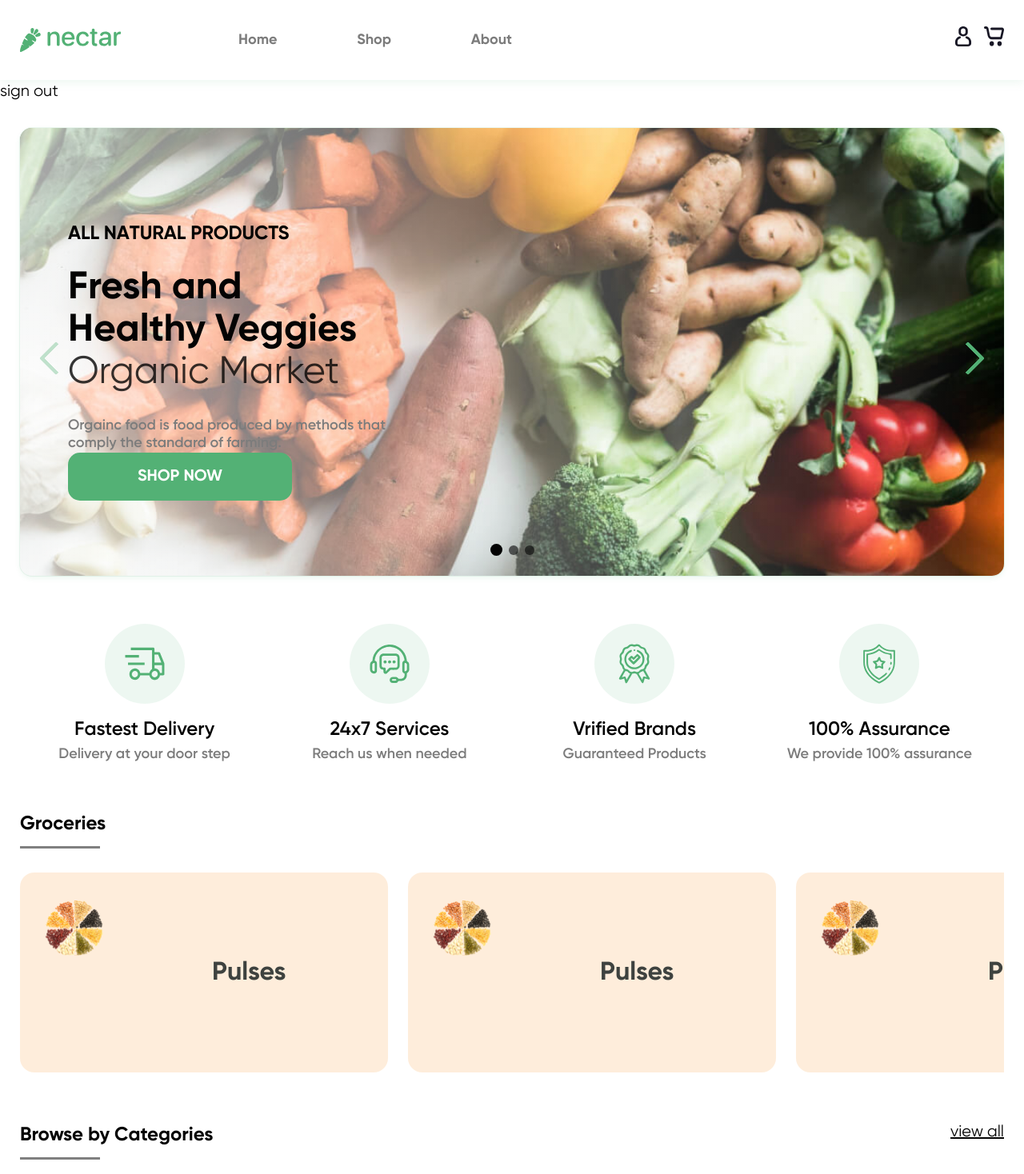
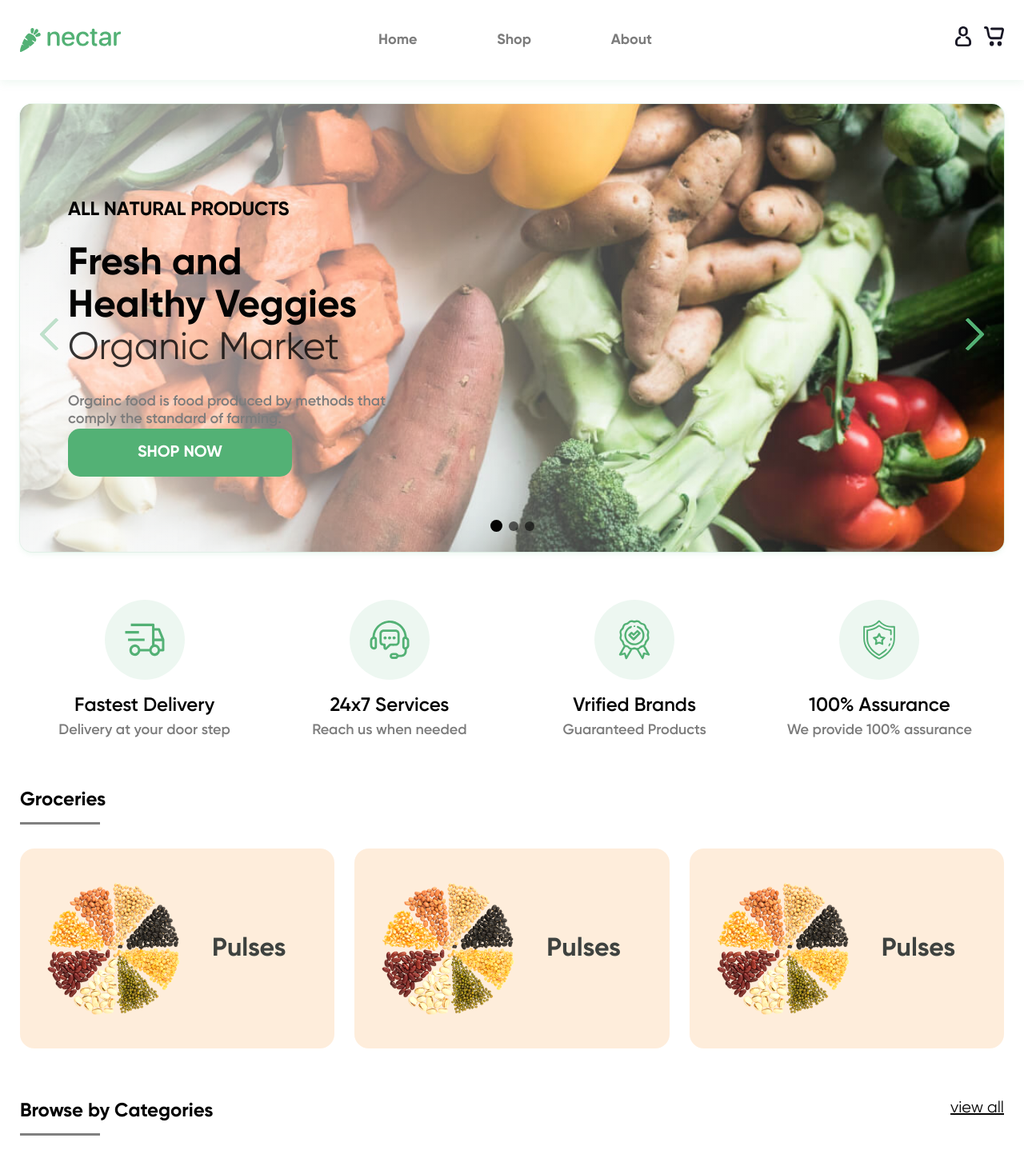
Before and after one commit to imMahmoudKamal/online-groceries, a Vue app: page / in a window 1280 px wide. Shown: the top 1468 px of the page at 80% size. Built offline with nearby package versions, Linux system fonts and the light colour scheme.

Commit message:
sign out icon

```diff
--- a/src/components/GroceriesComp.vue
+++ b/src/components/GroceriesComp.vue
@@ -2,32 +2,24 @@
   <ul class="groceries">
     <li>
       <div class="groceries__item">
-        <span class="groceries__item__img">
-          <PulsesIcon />
+        <span>
+          <img class="groceries__item__img" src="../assets/images/pulses.png" />
         </span>
         <p class="groceries__item__text">Pulses</p>
       </div>
     </li>
     <li>
       <div class="groceries__item">
-        <span class="groceries__item__img">
-          <PulsesIcon />
+        <span>
+          <img class="groceries__item__img" src="../assets/images/pulses.png" />
         </span>
         <p class="groceries__item__text">Pulses</p>
       </div>
     </li>
     <li>
       <div class="groceries__item">
-        <span class="groceries__item__img">
-          <PulsesIcon />
-        </span>
-        <p class="groceries__item__text">Pulses</p>
-      </div>
-    </li>
-    <li>
-      <div class="groceries__item">
-        <span class="groceries__item__img">
-          <PulsesIcon />
+        <span>
+          <img class="groceries__item__img" src="../assets/images/pulses.png" />
         </span>
         <p class="groceries__item__text">Pulses</p>
       </div>
@@ -35,12 +27,12 @@
   </ul>
 </template>
 <script setup>
-import PulsesIcon from '@imgs/svg/pulses.svg';
 // export default {};
 </script>
 <style lang="scss" scoped>
-.groceries {
-  all: unset;
+ul {
+  margin: 0;
+  padding: 0;
 }
 .groceries {
   list-style: none;
@@ -50,6 +42,16 @@ import PulsesIcon from '@imgs/svg/pulses.svg';
 
   &::-webkit-scrollbar {
     display: none;
+  }
+  @media (min-width: 48rem) {
+    width: 100%;
+    overflow: visible;
+    white-space: normal;
+    justify-content: space-evenly;
+    display: grid;
+    grid-template-columns: repeat(3, 1fr);
+    gap: 1.25rem;
+    padding: 0;
   }
 
   &__item {
@@ -62,20 +64,25 @@ import PulsesIcon from '@imgs/svg/pulses.svg';
     display: flex;
     align-items: center;
 
-    @media (min-width: 62rem) {
+    @media (min-width: 48rem) {
       height: 250px;
-      width: 460px;
+      width: 100%;
       padding: 0 30px;
+      margin: 0;
     }
 
     &__img {
       margin-right: 1rem;
+      width: 70px;
 
       @media (min-width: 62rem) {
         margin-right: 1.5rem;
-        height: 180px;
+        background-size: 180px;
         width: 180px;
-        background-size: 180px;
+
+        & svg {
+          width: inherit;
+        }
       }
     }
 
--- a/src/components/layout/NavbarComp.vue
+++ b/src/components/layout/NavbarComp.vue
@@ -6,7 +6,12 @@
       </router-link>
       <div>
         <router-link to="/signin">
-          <UserIcon class="header__icons__user" />
+          <UserIcon v-if="!user" class="header__icons__user" />
+          <LoggedIcon
+            v-if="user"
+            class="header__icons__user"
+            @click="handleSignOut"
+          ></LoggedIcon>
         </router-link>
         <router-link
           to="/cart"
@@ -16,17 +21,15 @@
           <CartIcon class="header__icons__cart" />
         </router-link>
       </div>
+      <nav>
+        <ul class="navigation__list">
+          <li><router-link to="/">Home</router-link></li>
+          <li><router-link to="/shop">Shop</router-link></li>
+          <li><router-link to="/about">About</router-link></li>
+        </ul>
+      </nav>
     </div>
   </header>
-  <nav>
-    <ul class="navigation__list">
-      <li><router-link to="/">Home</router-link></li>
-      <li><router-link to="/shop">Shop</router-link></li>
-      <li><router-link to="/about">About</router-link></li>
-    </ul>
-  </nav>
-  <button @click="handleSignOut">sign out</button>
-  <span v-if="user">{{ user.email }}</span>
 </template>
 <script setup>
 // export default {};
@@ -34,6 +37,7 @@
 import LogoIcon from '@imgs/svg/logo-icon.svg';
 import CartIcon from '@imgs/svg/cart-icon.svg';
 import UserIcon from '@imgs/svg/user-icon.svg';
+import LoggedIcon from '@imgs/svg/logged-icon.svg';
 import firebase from 'firebase/compat/app'; //v9
 import { useRouter } from 'vue-router';
 import { useStore } from 'vuex';
@@ -48,7 +52,7 @@ const handleSignOut = () => {
   store.commit('setUser', null);
   localStorage.removeItem('user');
   console.log(store.state.user);
-  router.push('/signin'); //go to home
+  router.push('/home');
 };
 
 const user = computed(() => store.state.user);
@@ -160,7 +164,8 @@ button:hover {
 }
 @media (min-width: 75rem) {
   nav {
-    margin-left: calc(100vw * 0.5 - 342px);
+    // margin-left: calc(100vw * 0.5 - 342px);
+    margin-left: 35vw;
   }
 }
 
```
Also changed, not shown: src/assets/images/svg/logged-icon.svg (added).
